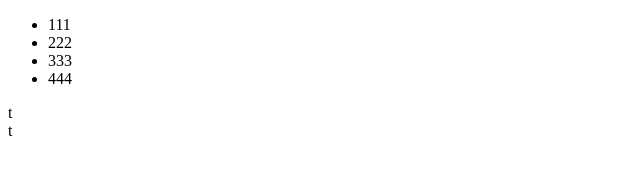
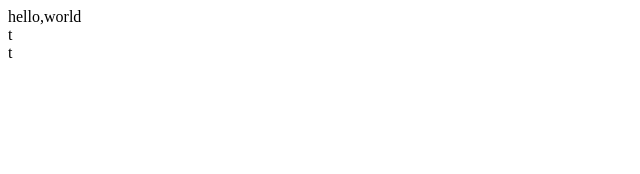
Before and after one commit to luankefei/fishbone, a website: page index.html in a window 1280 px wide. Shown: the whole page, without its empty margins (0-640 px from the left). Drawn offline with Linux system fonts and the light colour scheme.

```diff
--- a/index.html
+++ b/index.html
@@ -15,88 +15,7 @@
     <script src="dist/fishbone.js"></script>
     <script>
 
-    var dropdown = $.component('dropdown', function(cop) {
-
-        cop.view = {
-
-            html: '<div class="dropdown"><ul>fs-replace</ul></div>',
-            init: function(node) {
-
-                // TODO: 增加格式校验
-                var html = ''
-                var data = cop.data
-
-                for (var i = 0, length = data.length; i < length; i++) {
-
-                    html += '<li>' + data[i] + '</li>'
-                }
-
-                html = cop.view.html.replace('fs-replace', html)
-                // cop.view.html = cop.view.html.replace('fs-replace', html)
-                // node.innerHTML = cop.view.html
-                node.innerHTML = html
-            }
-        }
-
-        // 事件，数据逻辑
-        cop.controller = {
-
-            init: function(node) {
-
-                // 绑定事件
-                cop.controller.registerEvent(node)
-            },
-
-            registerEvent: function(node) {
-
-                // 点击时切换下拉列表的隐藏、显示
-                node.addEventListener('click', function() {
-
-                    alert(node.getAttribute('id') + '  clicked')
-                },
-                false)
-            },
-            // 数据变更后的刷新操作
-            refresh: function(node) {
-
-                cop.view.init.call(this, node)
-                cop.controller.init(node)
-            }
-        }
-
-        // 数据读取、存储
-        cop.model = {
-            // TODO: callback没有执行
-            init: function(callback) {
-
-                /*
-                var url = '/user'
-                $.get(url, callback)
-                */
-                cop.data = ['男', '女']
-                // callback && callback()
-            }
-        }
-
-        return cop
-    })
-
-    var node = document.getElementById('test')
-    var d = dropdown.init(node)
-
-    setTimeout(function() {
-
-        d.data = ['张三', '李四', '王二']
-
-    }, 1000)
-
-    setTimeout(function() {
-
-        d.data = ['111', '222', '333', '444']
-
-    }, 5000)
-
-    //$.components['dropdown'].init(node)
+    var nodes = $('.t')
 
     </script>
 </body>
```
